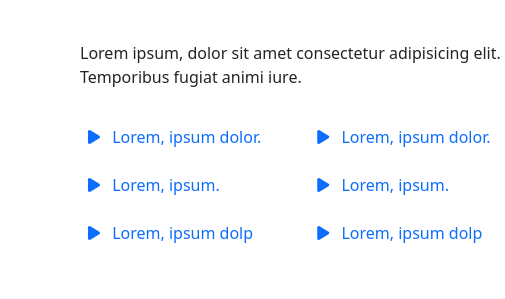
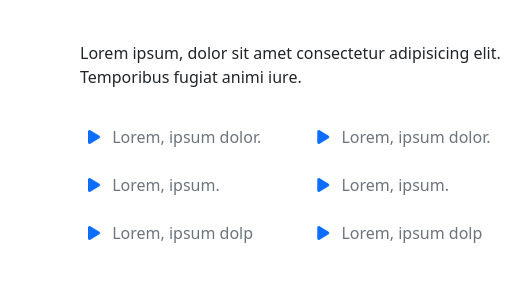
Before and after one commit to medreda007/final-project-css-medredakarim, a website: page index.html in a window 1280 px wide. Shown: the part 2060-2359 px from the top of the page, 0-505 px from the left. Drawn offline with nearby package versions, Linux system fonts and the light colour scheme; grey boxes are pictures that could not be loaded.

Commit message:
done (no get-pro)

```diff
--- a/index.html
+++ b/index.html
@@ -248,20 +248,32 @@
                 </p>
                 <div class="d-lg-flex gap-5 pt-lg-2 p-2">
                     <ul class="d-flex flex-column gap-3 list-unstyled">
-                        <a href="" class="text-decoration-none"><li><i class="fa-solid fa-play text-primary p-2"></i>
-                            Lorem, ipsum dolor.</li></a>
-                        <a href="" class="text-decoration-none"><li><i class="fa-solid fa-play text-primary p-2"></i>
-                            Lorem, ipsum.</li></a>
-                        <a href="" class="text-decoration-none"><li><i class="fa-solid fa-play text-primary p-2"></i>
-                            Lorem, ipsum dolp</li></a>
+                        <a href="" class="text-decoration-none text-secondary">
+                            <li><i class="fa-solid fa-play text-primary p-2"></i>
+                                Lorem, ipsum dolor.</li>
+                        </a>
+                        <a href="" class="text-decoration-none text-secondary">
+                            <li><i class="fa-solid fa-play text-primary p-2"></i>
+                                Lorem, ipsum.</li>
+                        </a>
+                        <a href="" class="text-decoration-none text-secondary">
+                            <li><i class="fa-solid fa-play text-primary p-2"></i>
+                                Lorem, ipsum dolp</li>
+                        </a>
                     </ul>
                     <ul class="d-flex flex-column gap-3 list-unstyled">
-                        <a href="" class="text-decoration-none"><li><i class="fa-solid fa-play text-primary p-2"></i>
-                            Lorem, ipsum dolor.</li></a>
-                        <a href="" class="text-decoration-none"><li><i class="fa-solid fa-play text-primary p-2"></i>
-                            Lorem, ipsum.</li></a>
-                        <a href="" class="text-decoration-none"><li><i class="fa-solid fa-play text-primary p-2"></i>
-                            Lorem, ipsum dolp</li></a>
+                        <a href="" class="text-decoration-none text-secondary">
+                            <li><i class="fa-solid fa-play text-primary p-2"></i>
+                                Lorem, ipsum dolor.</li>
+                        </a>
+                        <a href="" class="text-decoration-none text-secondary">
+                            <li><i class="fa-solid fa-play text-primary p-2"></i>
+                                Lorem, ipsum.</li>
+                        </a>
+                        <a href="" class="text-decoration-none text-secondary">
+                            <li><i class="fa-solid fa-play text-primary p-2"></i>
+                                Lorem, ipsum dolp</li>
+                        </a>
                     </ul>
                 </div>
             </div>
@@ -584,7 +596,7 @@
         <div
             class="bg-blue sec12-bg bg-info-subtle d-flex justify-content-center flex-lg-row flex-column align-items-center h-100 ">
             <div
-                class="sec12-inputs d-lg-inline d-flex align-items-center justify-content-center text-center flex-column w-50">
+                class="sec12-inputs d-lg-inline d-flex align-items-center justify-content-center text-lg-start text-center flex-column w-50">
                 <h2>
                     Sign-up for newsletter
                 </h2>
@@ -683,9 +695,6 @@
         </div>
     </footer>
 
-
-
-
     <script src=./node_modules/bootstrap/dist/js/bootstrap.bundle.js></script>
 </body>
 
--- a/src/sass/modules/home/_main.sass
+++ b/src/sass/modules/home/_main.sass
@@ -1,48 +1,33 @@
-.h-uderline
-    position: relative
-    &::before
-        content: ""
-        height: 3px
-        width: 0
-        background: blue
-        position: absolute
-        left: 0
-        bottom: -15px
-        transition: all 0.5s
-        pointer-events: none
-    &:hover
+// btns hover
+@media screen and ( min-width: 500px )
+    .h-uderline
+        position: relative
         &::before
-            width: 100%
+            content: ""
+            height: 3px
+            width: 0
+            background: blue
+            position: absolute
+            left: 0
+            bottom: -15px
+            transition: all 0.5s
+            pointer-events: none
+        &:hover
+            &::before
+                width: 100%
+    .h-btn
+        background-image: linear-gradient(#363636, #363636)
+        background-position: 50% 50%
+        background-repeat: no-repeat
+        background-size: 0% 100%
+        transition: background-size .5s, color .5s
+    .h-btn:hover
+        background-size: 100% 100%
+        color: #fff
 
-    // btn-hover
-.h-btn
-    background-image: linear-gradient(#363636, #363636)
-    background-position: 50% 50%
-    background-repeat: no-repeat
-    background-size: 0% 100%
-    transition: background-size .5s, color .5s
-.h-btn:hover
-    background-size: 100% 100%
-    color: #fff
 
-// .caro-btn
-//     position: relative
-//     transition: 1s
-//     z-index:
-//     &::before
-//         border-radius: .5rem
-//         background: #00000042
-//         content: ""
-//         width: 0%
-//         height: 100%
-//         position: absolute
-//         top: 50%
-//         left: 50%
-//         transform: translate(-50%,-50%)
-//         transition: 0.6s
-//     &:hover
-//         &::before
-//             width: 100%
+
+
 
     // section 1
 .img1
@@ -187,14 +172,6 @@
     padding: 7%
 
 @media (max-width: 430px)
-    .h-uderline
-        &::before
-        &:hover
-            &::before
-                display: none
-    .h-btn
-        &:hover
-            display: none
     // nav bar
     .nav-btn
         display: none
@@ -259,7 +236,6 @@
             width: 100%
         p
             width: 100%
-
     // section 6
     .sec6-title
         width: 85%
```
Also changed, not shown: public/css/app.css, 1 other file.
